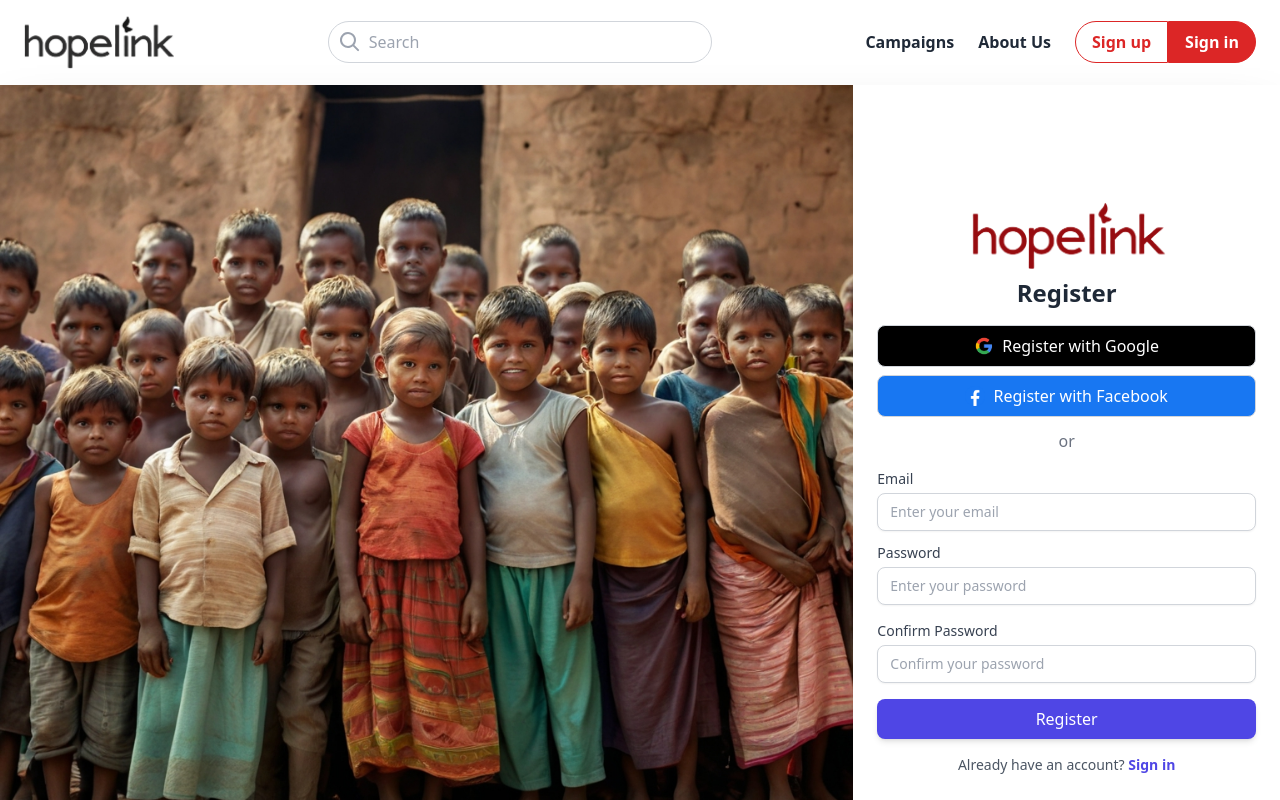
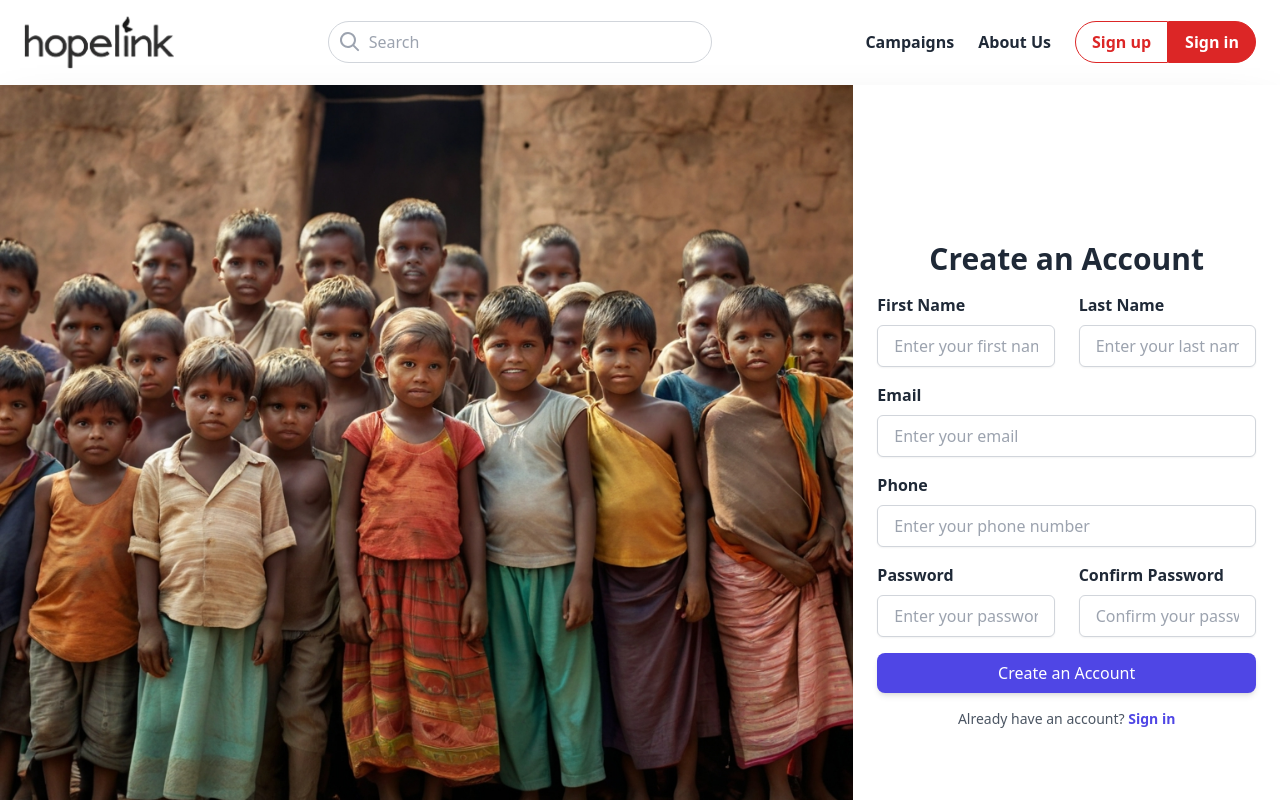
Before and after one commit to chithraka-kal/bettercore-fundraiser-web, a React (Create React App) app in the folder client/: page /register in a window 1280 px wide. Shown: the top 800 px of the page. Built offline with nearby package versions, Linux system fonts and the light colour scheme.

Commit message:
Update Register.js

```diff
--- a/client/src/Pages/Register.js
+++ b/client/src/Pages/Register.js
@@ -1,23 +1,22 @@
 import React, { useState } from "react";
 import { Link } from "react-router-dom";
-import facebookLogo from "../assets/images/facebook.png";
-import googleLogo from "../assets/images/google.png";
-import logo from "../assets/images/hopelink.png";
 import registerImage from "../assets/images/registerImage.jpg";
 
 const Register = () => {
+  const [firstName, setFirstName] = useState("");
+  const [lastName, setLastName] = useState("");
   const [email, setEmail] = useState("");
+  const [phone, setPhone] = useState("");
   const [password, setPassword] = useState("");
   const [confirmPassword, setConfirmPassword] = useState("");
 
   const handleSubmit = (e) => {
     e.preventDefault();
-    // Handle registration logic here
   };
 
   return (
     <div className="flex items-center justify-center min-h-screen bg-gradient-to-r from-purple-600 to-purple-900 to-90%">
-      <div className="flex flex-col w-full h-screen overflow-hidden bg-white rounded-none shadow-2xl md:flex-row ">
+      <div className="flex flex-col w-full h-screen overflow-hidden bg-white rounded-none shadow-2xl md:flex-row">
         <div className="hidden w-full md:block md:w-2/3">
           <img
             src={registerImage}
@@ -27,77 +26,102 @@ const Register = () => {
         </div>
 
         <div className="flex flex-col justify-center w-full h-full p-6 md:w-1/3">
-          <h2 className="mb-4 text-2xl font-bold text-center text-gray-800">
-            <img src={logo} width={250} className="m-auto my-2" alt="Logo" />
-            Register
+          <h2 className="mb-4 text-3xl font-bold text-center text-gray-800">
+            Create an Account
           </h2>
 
-          <button className="flex items-center justify-center w-full px-3 py-2 mb-2 text-white bg-black border border-gray-300 rounded-lg hover:bg-gray-700">
-            <img src={googleLogo} alt="Google logo" className="w-5 h-5 mr-2" />
-            Register with Google
-          </button>
-
-          <button className="flex items-center justify-center w-full px-3 py-2 mb-3 text-white bg-[#1877F2] border border-gray-300 rounded-lg hover:bg-white hover:text-black">
-            <img
-              src={facebookLogo}
-              alt="Facebook logo"
-              className="w-5 h-5 mr-2"
+          <form onSubmit={handleSubmit}>
+            <div className="grid grid-cols-1 gap-4 md:grid-cols-2 md:gap-6">
+              <div className="mb-4">
+                <label className="block text-base font-semibold text-gray-800">
+                  First Name
+                </label>
+                <input
+                  type="text"
+                  value={firstName}
+                  onChange={(e) => setFirstName(e.target.value)}
+                  className="block w-full px-4 py-2 mt-2 text-gray-800 placeholder-gray-400 transition-all duration-300 ease-in-out bg-white border border-gray-300 rounded-md shadow-sm focus:outline-none focus:ring-2 focus:ring-indigo-500 focus:border-transparent"
+                  placeholder="Enter your first name"
+                  required
                 />
-            Register with Facebook
-          </button>
-
-          <div className="relative mb-4 text-center">
-            <div className="absolute inset-0 flex items-center">
-              <div className="w-full border-t border-gray-300"></div>
               </div>
-            <div className="relative px-2 text-gray-500 bg-white">or</div>
+              <div className="mb-4">
+                <label className="block text-base font-semibold text-gray-800">
+                  Last Name
+                </label>
+                <input
+                  type="text"
+                  value={lastName}
+                  onChange={(e) => setLastName(e.target.value)}
+                  className="block w-full px-4 py-2 mt-2 text-gray-800 placeholder-gray-400 transition-all duration-300 ease-in-out bg-white border border-gray-300 rounded-md shadow-sm focus:outline-none focus:ring-2 focus:ring-indigo-500 focus:border-transparent"
+                  placeholder="Enter your last name"
+                  required
+                />
+              </div>
             </div>
 
-          <form onSubmit={handleSubmit}>
-            <div className="mb-3">
-              <label className="block text-sm font-medium text-gray-700">
+            <div className="mb-4">
+              <label className="block text-base font-semibold text-gray-800">
                 Email
               </label>
               <input
                 type="email"
                 value={email}
                 onChange={(e) => setEmail(e.target.value)}
-                className="block w-full px-3 py-2 mt-1 border border-gray-300 rounded-lg shadow-sm focus:outline-none focus:ring-indigo-500 focus:border-indigo-500 sm:text-sm"
+                className="block w-full px-4 py-2 mt-2 text-gray-800 placeholder-gray-400 transition-all duration-300 ease-in-out bg-white border border-gray-300 rounded-md shadow-sm focus:outline-none focus:ring-2 focus:ring-indigo-500 focus:border-transparent"
                 placeholder="Enter your email"
                 required
               />
             </div>
+
             <div className="mb-4">
-              <label className="block text-sm font-medium text-gray-700">
+              <label className="block text-base font-semibold text-gray-800">
+                Phone
+              </label>
+              <input
+                type="tel"
+                value={phone}
+                onChange={(e) => setPhone(e.target.value)}
+                className="block w-full px-4 py-2 mt-2 text-gray-800 placeholder-gray-400 transition-all duration-300 ease-in-out bg-white border border-gray-300 rounded-md shadow-sm focus:outline-none focus:ring-2 focus:ring-indigo-500 focus:border-transparent"
+                placeholder="Enter your phone number"
+                required
+              />
+            </div>
+
+            <div className="grid grid-cols-1 gap-4 md:grid-cols-2 md:gap-6">
+              <div className="mb-4">
+                <label className="block text-base font-semibold text-gray-800">
                   Password
                 </label>
                 <input
                   type="password"
                   value={password}
                   onChange={(e) => setPassword(e.target.value)}
-                className="block w-full px-3 py-2 mt-1 border border-gray-300 rounded-lg shadow-sm focus:outline-none focus:ring-indigo-500 focus:border-indigo-500 sm:text-sm"
+                  className="block w-full px-4 py-2 mt-2 text-gray-800 placeholder-gray-400 transition-all duration-300 ease-in-out bg-white border border-gray-300 rounded-md shadow-sm focus:outline-none focus:ring-2 focus:ring-indigo-500 focus:border-transparent"
                   placeholder="Enter your password"
                   required
                 />
               </div>
               <div className="mb-4">
-              <label className="block text-sm font-medium text-gray-700">
+                <label className="block text-base font-semibold text-gray-800">
                   Confirm Password
                 </label>
                 <input
                   type="password"
                   value={confirmPassword}
                   onChange={(e) => setConfirmPassword(e.target.value)}
-                className="block w-full px-3 py-2 mt-1 border border-gray-300 rounded-lg shadow-sm focus:outline-none focus:ring-indigo-500 focus:border-indigo-500 sm:text-sm"
+                  className="block w-full px-4 py-2 mt-2 text-gray-800 placeholder-gray-400 transition-all duration-300 ease-in-out bg-white border border-gray-300 rounded-md shadow-sm focus:outline-none focus:ring-2 focus:ring-indigo-500 focus:border-transparent"
                   placeholder="Confirm your password"
                   required
                 />
               </div>
+            </div>
+
             <button
               type="submit"
               className="w-full px-4 py-2 text-white bg-indigo-600 rounded-lg shadow-md hover:bg-indigo-700 focus:outline-none focus:ring-2 focus:ring-indigo-500 focus:ring-opacity-50"
             >
-              Register
+              Create an Account
             </button>
           </form>
 
```
Lines whose indentation alone changed are shown as unchanged.
